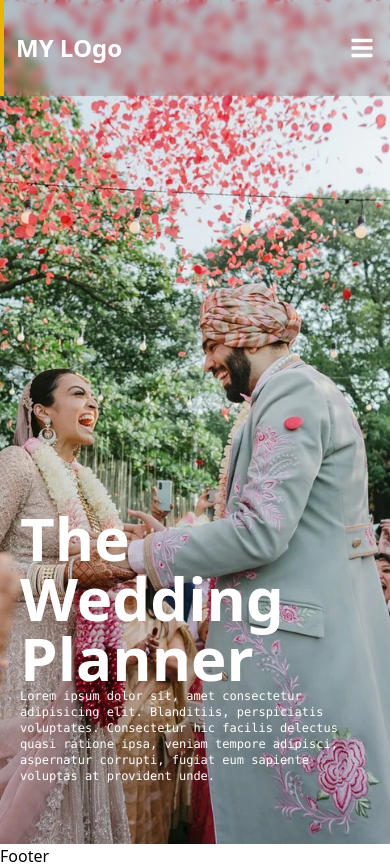
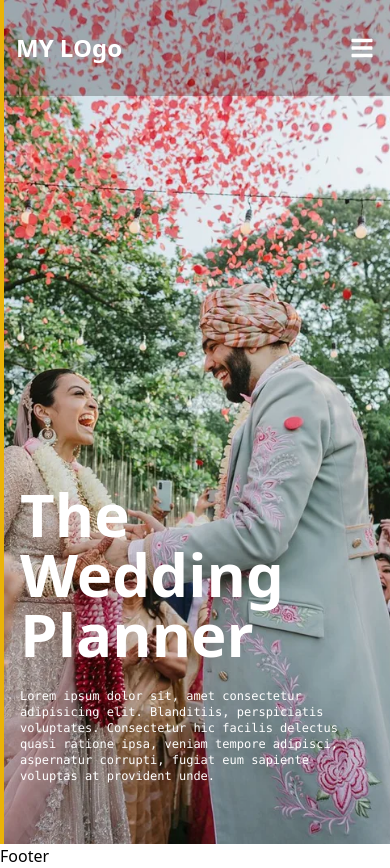
Before and after one commit to adityasinghchouhan1/Eventplanner-, a React (Vite) app in the folder Client/: page / in a window 390 px wide. Built offline with nearby package versions, Linux system fonts and the light colour scheme.

Commit message:
complete navbar or slider styling

```diff
--- a/Client/src/Components/Navbar.jsx
+++ b/Client/src/Components/Navbar.jsx
@@ -14,7 +14,7 @@ const Navbar = () => {
   }
   return (
     <>
-      <nav className="fixed top-0 left-0 w-full z-20 flex justify-between items-center px-4 py-8 bg-black/15 backdrop-blur-sm text-white">
+      <nav className="fixed top-0 left-0 w-full z-20 flex justify-between items-center px-4 py-8 bg-black/25  text-white">
         <div className=" text-2xl font-semibold text-white">MY LOgo</div>
         <ul className="hidden md:flex gap-12 font-bold">
           <li>
@@ -45,8 +45,8 @@ const Navbar = () => {
           {isOpen ? <FaTimes /> : <FaBars />}
         </div>
         <div
-          className={`md:hidden fixed z-[9999] top-0 left-0 text-white h-full bg-transparent backdrop-blur-sm transition-all duration-300 overflow-hidden font-serif border-r-4 border-yellow-500 ${
-            isOpen ? 'w-56' : 'w-0'
+          className={`md:hidden fixed z-[9999] top-0 left-0 text-white h-full transition-all duration-300 overflow-hidden font-serif border-r-4 border-yellow-500 ${
+            isOpen ? 'w-56 backdrop-blur-sm' : 'w-0'
           }`}
         >
           <ul className="flex flex-col justify-center items-center gap-8 text-xl pt-16 text-center">
--- a/Client/src/Components/Slider.jsx
+++ b/Client/src/Components/Slider.jsx
@@ -43,8 +43,8 @@ export default () => {
                 className="w-full h-[100vh] bg-center bg-no-repeat bg-cover flex flex-col justify-center items-center"
                 style={{ backgroundImage: `url(${item.img})` }}
               >
-                <div className=" absolute bottom-10 sm:left-8 left-0  flex flex-col justify-start items-start p-5">
-                  <h1 className="text-6xl font-sans font-bold text-white">
+                <div className=" absolute bottom-10 sm:left-8 left-0  gap-6 flex flex-col justify-start items-start p-5">
+                  <h1 className="text-6xl font-sans font-bold text-white ">
                     The Wedding Planner
                   </h1>
                   <p className="sm:text-sm text-xs font-mono text-white text-start  ">
```
